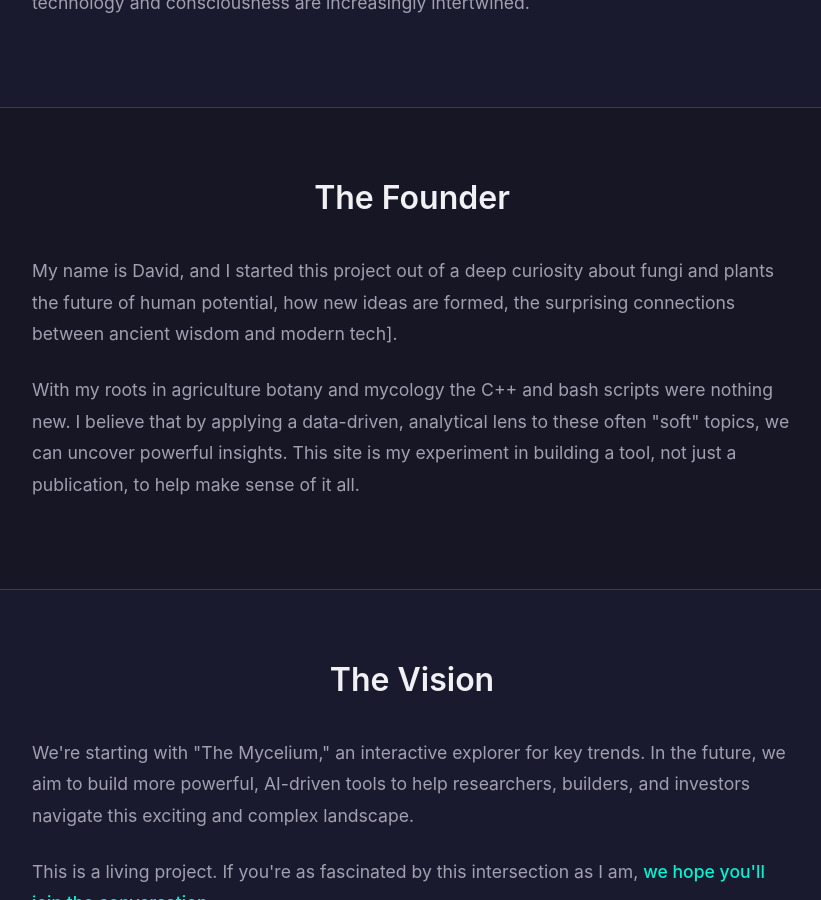
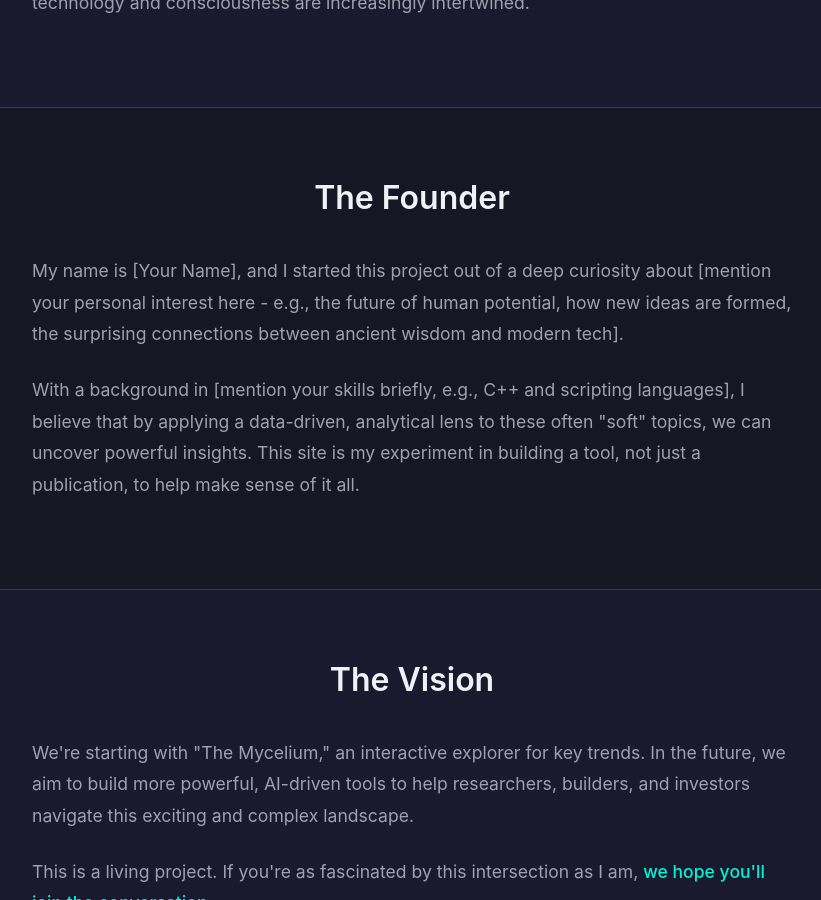
Before and after one commit to psiloconvalley/psiloconvalley.github.io, a Jekyll site: the page built from about.md, in a window 1280 px wide and 900 px high, scrolled down 854 px. Shown: the whole window, without its empty margins (228-1049 px from the left). Built offline with Jekyll 4.4.1, drawn with Linux system fonts in a browser that asks for light colours; nearby versions of some CDN libraries; some web fonts are replaced.

Commit message:
Update about.md

```diff
--- a/about.md
+++ b/about.md
@@ -21,8 +21,8 @@ permalink: /about/
 <div class="about-section dark">
   <div class="container narrow">
     <h2>The Founder</h2>
-    <p>My name is David, and I started this project out of a deep curiosity about fungi and plants the future of human potential, how new ideas are formed, the surprising connections between ancient wisdom and modern tech].</p>
-    <p>With my roots in agriculture botany and mycology the C++ and bash scripts were nothing new. I believe that by applying a data-driven, analytical lens to these often "soft" topics, we can uncover powerful insights. This site is my experiment in building a tool, not just a publication, to help make sense of it all.</p>
+    <p>My name is [Your Name], and I started this project out of a deep curiosity about [mention your personal interest here - e.g., the future of human potential, how new ideas are formed, the surprising connections between ancient wisdom and modern tech].</p>
+    <p>With a background in [mention your skills briefly, e.g., C++ and scripting languages], I believe that by applying a data-driven, analytical lens to these often "soft" topics, we can uncover powerful insights. This site is my experiment in building a tool, not just a publication, to help make sense of it all.</p>
   </div>
 </div>
 
```
